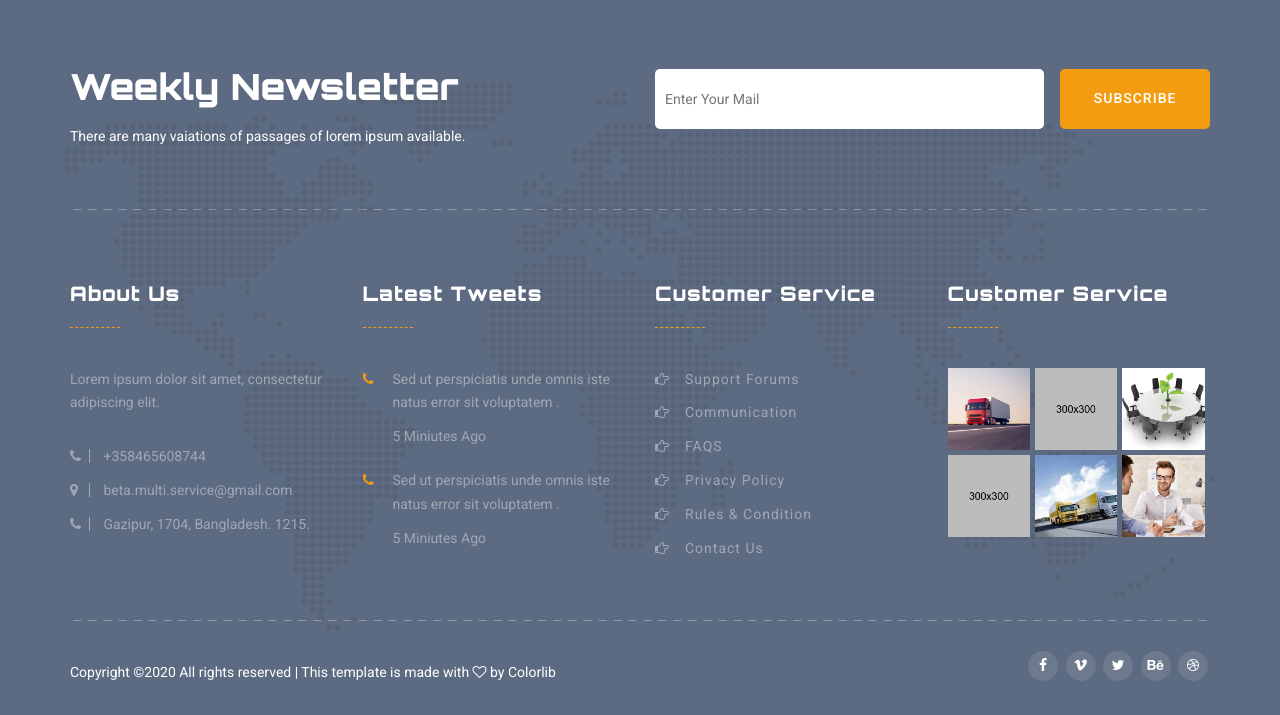
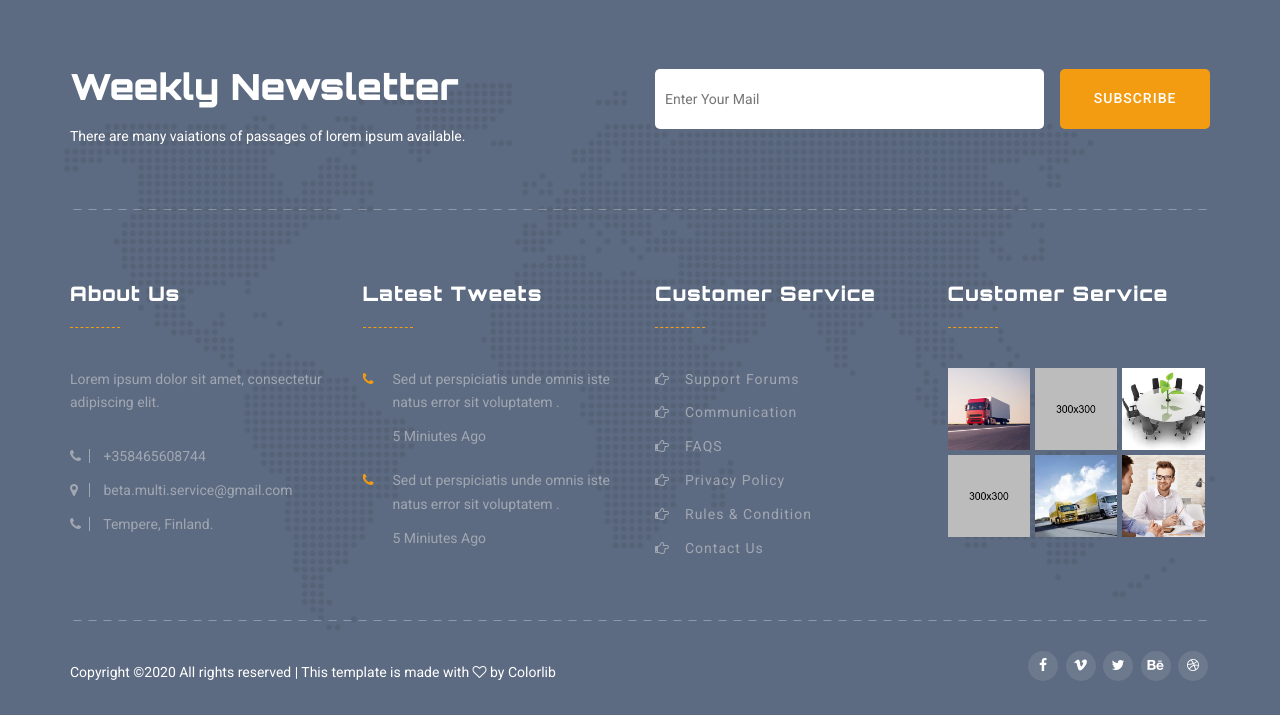
Before and after one commit to frankkode/beta-muti-service, a Django app: page /blog/ in a window 1280 px wide. Shown: the part 1091-1806 px from the top of the page. Run offline with Django 3.2, Linux system fonts and the light colour scheme; data that the repository does not hold is empty; some libraries are stand-ins or nearby versions.

Commit message:
add adress

```diff
--- a/templates/base.html
+++ b/templates/base.html
@@ -154,7 +154,7 @@
                             <ul>
                                 <li><i class="fa fa-phone"></i> <a href="callto:+8801911854378">+358465608744</a></li>
                                 <li><i class="fa fa-map-marker"></i> <a href="mailto:backpiper.com@gmail.com">beta.multi.service@gmail.com</a></li>
-                                <li><i class="fa fa-phone"></i> Gazipur, 1704, Bangladesh. 1215.</li>
+                                <li><i class="fa fa-phone"></i> Tempere, Finland.</li>
                             </ul>
                         </div>
                     </div>
```
